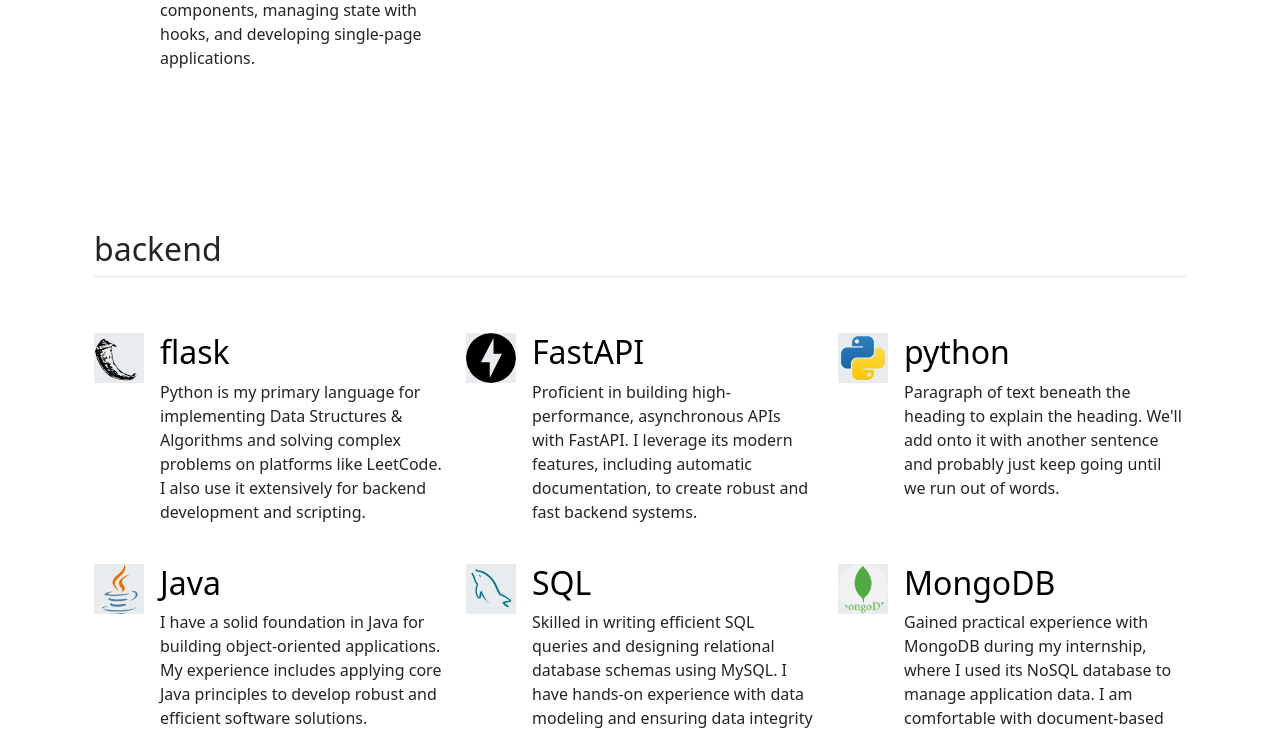
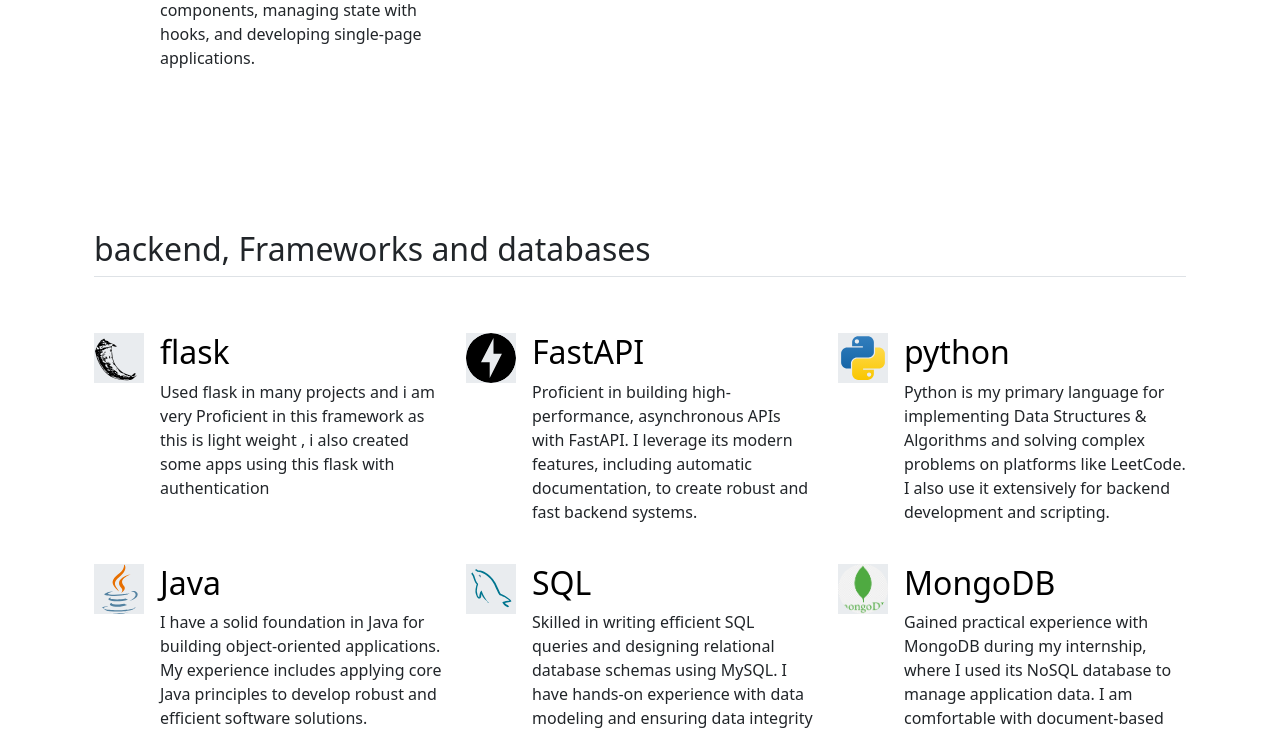
Before and after one commit to Spihar/portfolio, a Flask app: page / in a window 1280 px wide. Shown: the part 1706-2438 px from the top of the page. Run offline with Flask 3, Linux system fonts and the light colour scheme.

Commit message:
make changes in backend text'

```diff
--- a/templates/index.html
+++ b/templates/index.html
@@ -106,7 +106,7 @@ I run a photography page on Instagram where I share my favorite shots. I’m als
     </div>
 </div>
 <div class="container px-4 py-5 ani" id="hanging-icons">
-<h2 class="pb-2 border-bottom">backend</h2>
+<h2 class="pb-2 border-bottom">backend, Frameworks and databases</h2>
     <div class="row g-4 py-5 row-cols-1 row-cols-lg-3">
         <div class="col d-flex align-items-start icons">
             <div class="icon-square text-body-emphasis bg-body-secondary d-inline-flex align-items-center justify-content-center fs-4 flex-shrink-0 me-3">
@@ -114,7 +114,7 @@ I run a photography page on Instagram where I share my favorite shots. I’m als
             </div>
             <div>
                 <h3 class="fs-2 text-body-emphasis">flask</h3>
-                <p>Python is my primary language for implementing Data Structures & Algorithms and solving complex problems on platforms like LeetCode. I also use it extensively for backend development and scripting.</p>
+                <p>Used flask in many projects and i am very Proficient in this framework as this is light weight , i also created some apps using this flask with authentication</p>
             </div>
         </div>
         <div class="col d-flex align-items-start icons">
@@ -132,7 +132,7 @@ I run a photography page on Instagram where I share my favorite shots. I’m als
             </div>
             <div>
             <h3 class="fs-2 text-body-emphasis">python</h3>
-            <p>Paragraph of text beneath the heading to explain the heading. We'll add onto it with another sentence and probably just keep going until we run out of words.</p>
+                <p>Python is my primary language for implementing Data Structures & Algorithms and solving complex problems on platforms like LeetCode. I also use it extensively for backend development and scripting.</p>
             </div>
         </div>
         <div class="col d-flex align-items-start icons">
```
